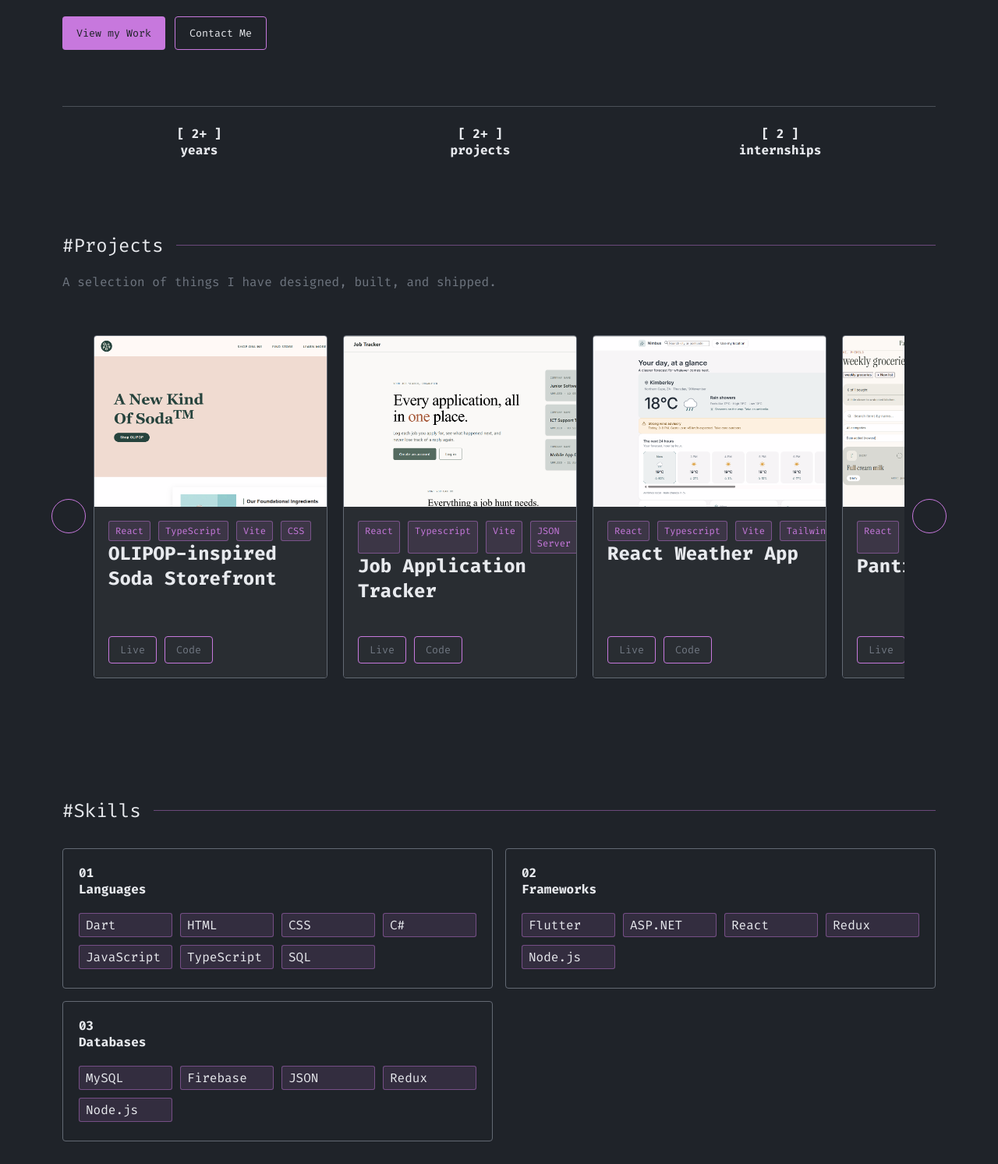
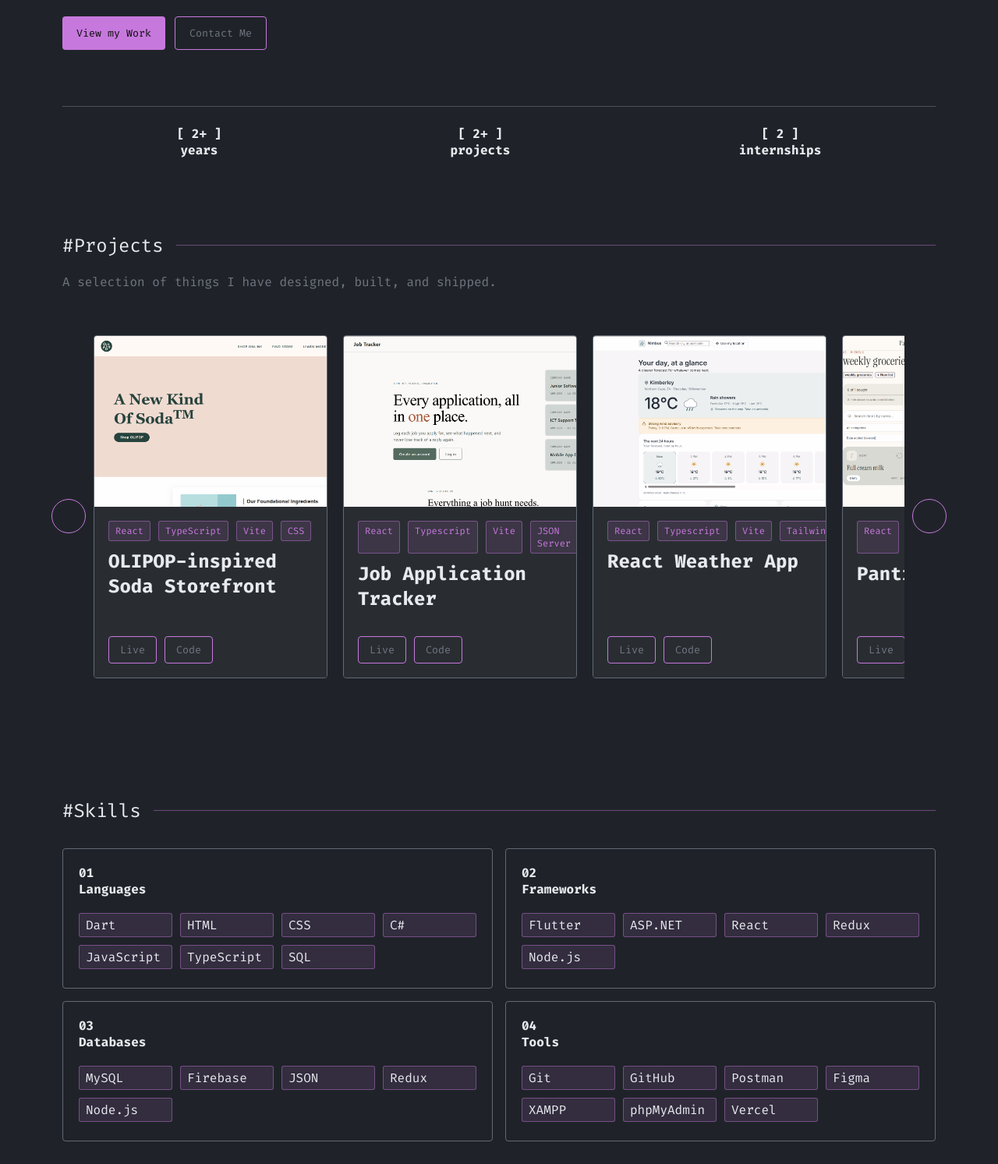
Before and after one commit to Phemelo1606/Portfolio, a plain HTML site: page index.html in a window 1280 px wide. Shown: the part 587-2080 px from the top of the page at 78% size. Drawn offline with Linux system fonts and the light colour scheme; files whose address does not match are found by name.

Commit message:
finished nav

```diff
--- a/index.html
+++ b/index.html
@@ -19,9 +19,9 @@
 
           <ul class="links">
             <li><a href="#">#home</a></li>
-            <li><a href="#">#works</a></li>
-            <li><a href="#">#about</a></li>
-            <li><a href="#">#contact</a></li>
+            <li><a href="#projects">#works</a></li>
+            <li><a href="#about">#about</a></li>
+            <li><a href="#contact">#contact</a></li>
             <li><button class="Hire">Hire me</button></li>
           </ul>
         </nav>
@@ -39,8 +39,8 @@
           </p>
 
           <div class="hero-buttons">
-            <button class="hero-active">View my Work</button>
-            <button class="hero-inactive">Contact Me</button>
+            <button class="hero-active"><a href="#projects">View my Work</a></button>
+            <button class="hero-inactive"><a href="#contact">Contact Me</a></button>
           </div>
         </div>
 
@@ -71,7 +71,7 @@
       </div>
 
       <div class="horizontal">
-        <h2 class="projects">#Projects</h2>
+        <h2 class="projects" id="projects">#Projects</h2>
         <hr class="hori-project" />
       </div>
 
@@ -307,10 +307,41 @@
             </div>
           </div>
         </div>
+
+
+        <div class="skill-card">
+          <div class="skill-heading">
+            <span><h4>04</h4></span>
+            <span><h4>Tools</h4></span>
+          </div>
+          <div class="skills-tags">
+            <div class="tag">
+              Git
+            </div>
+            <div class="tag">
+              GitHub
+            </div>
+            <div class="tag">
+              Postman
+            </div>
+            <div class="tag">
+              Figma
+            </div>
+            <div class="tag">
+             XAMPP
+            </div>
+            <div class="tag">
+             phpMyAdmin
+            </div>
+            <div class="tag">
+             Vercel
+            </div>
+          </div>
+        </div>
       </div>
 
       <div class="horizontal">
-        <h2 class="projects">#About</h2>
+        <h2 class="projects" id="about">#About</h2>
         <hr class="hori-project" />
       </div>
 
@@ -343,7 +374,7 @@
 
       <br>
 
-      <div class="contact">
+      <div class="contact" id="contact">
         <h1>
           Let's work together
         </h1>
--- a/style.css
+++ b/style.css
@@ -37,6 +37,12 @@ body {
 
 a {
   color: hsl(215, 7%, 47%);
+  text-decoration: none;
+  transition: color 180ms ease;
+}
+
+.hero-active a {
+  color: hsl(0, 0%, 6%);
   text-decoration: none;
   transition: color 180ms ease;
 }
@@ -297,7 +303,6 @@ i {
 .tags {
   display: flex;
   gap: 10px;
-
 }
 
 .tag {
@@ -305,7 +310,6 @@ i {
   background: hsla(287, 60%, 67%, 0.12);
   border-radius: 3px;
   padding: 4px 8px;
-
 }
 
 .tag p {
@@ -328,6 +332,10 @@ i {
   font-family: inherit;
 }
 
+.project-title {
+  margin-top: 10px;
+}
+
 .skills-cards {
   display: grid;
   grid-template-columns: 1fr 1fr;
@@ -347,7 +355,7 @@ i {
   /* max-width: 250PX; */
 }
 
-.skills-tags{
+.skills-tags {
   display: grid;
   grid-template-columns: 1fr 1fr 1fr 1fr;
   gap: 10px;
```
